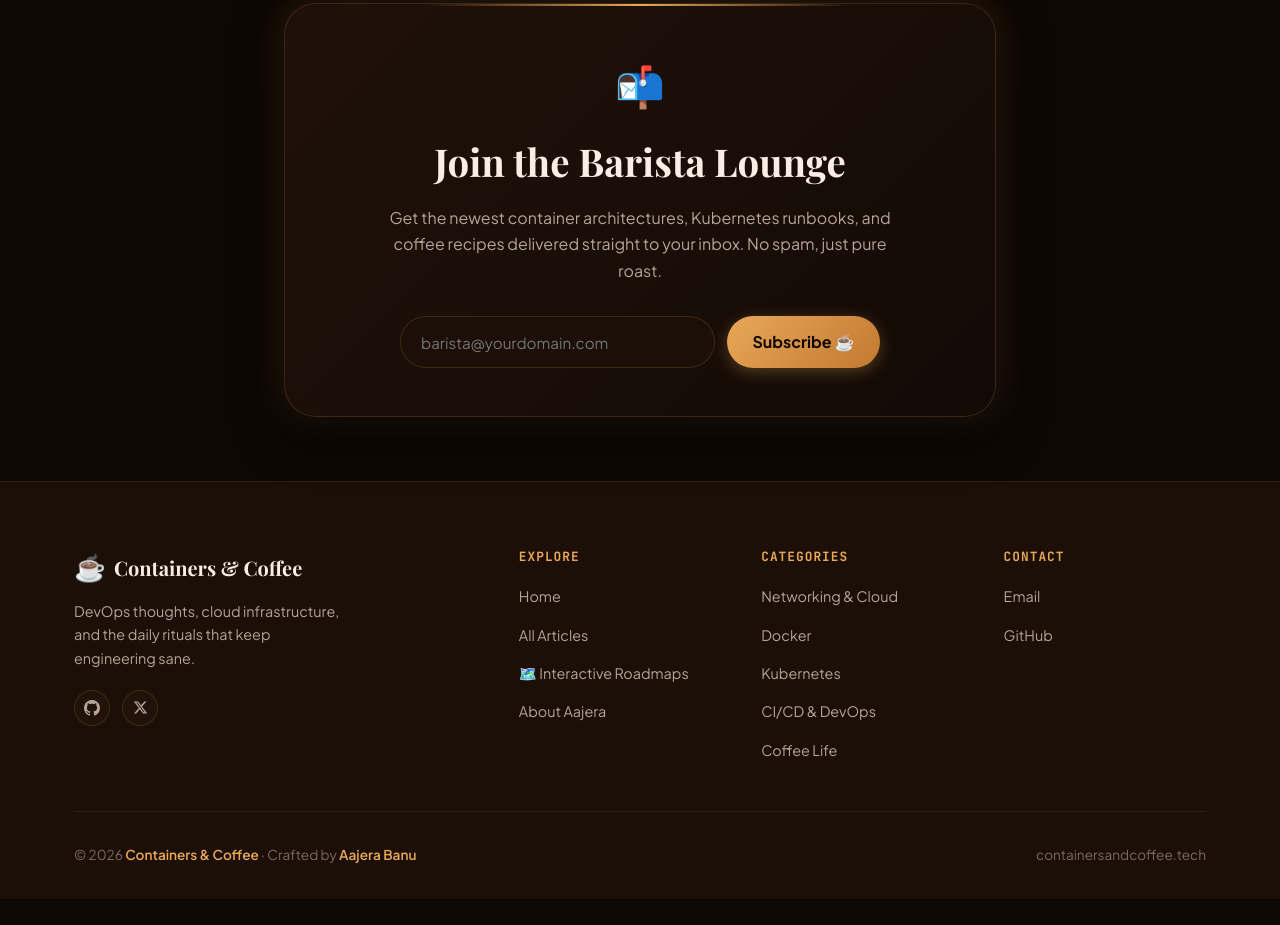
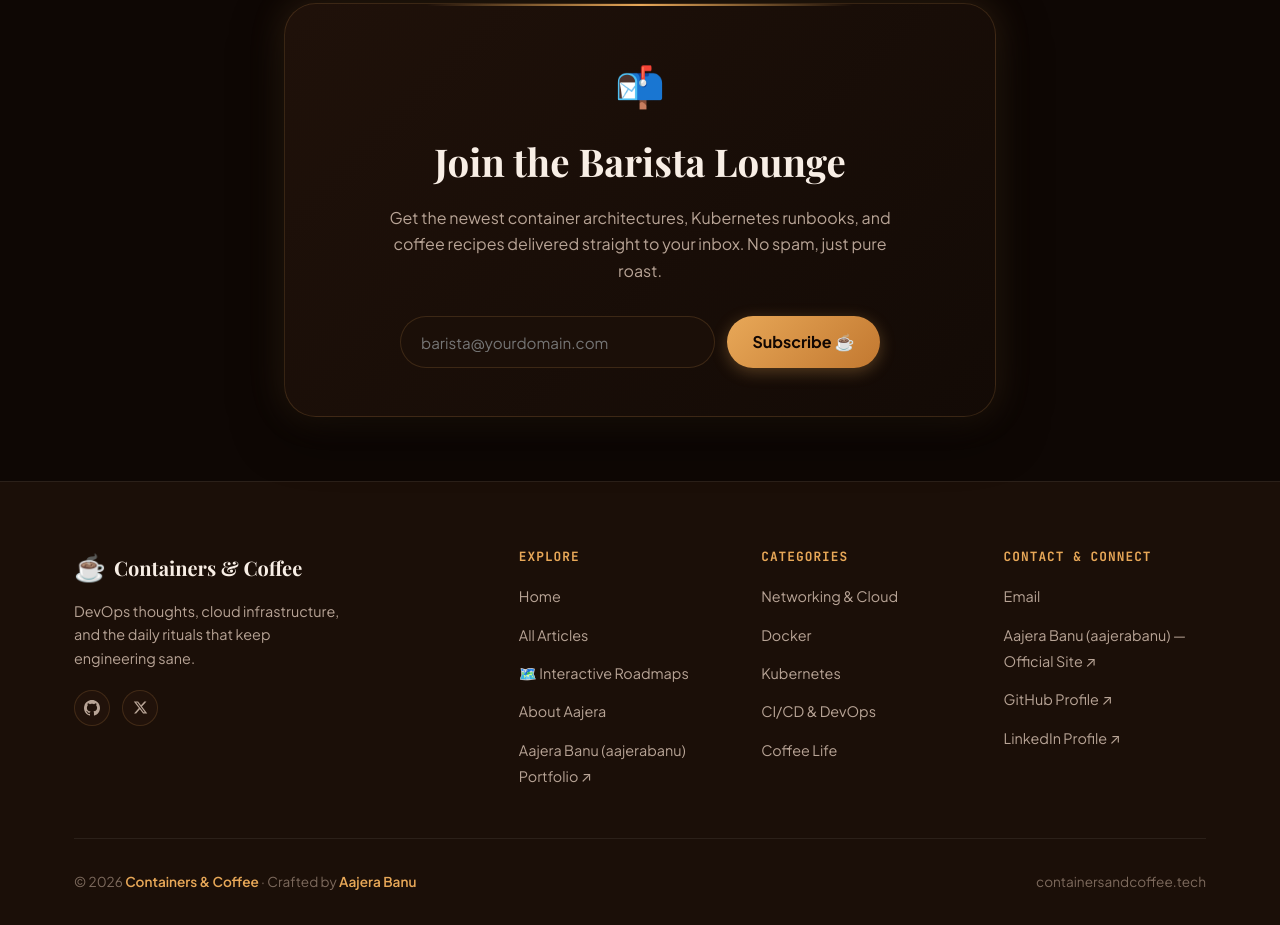
Before and after one commit to kerthikdev/containersandcoffee, a website: page index.html in a window 1280 px wide. Shown: the part 2852-3777 px from the top of the page. Before the commit the page ends 3751 px from the top, so only its background shows below. Drawn offline with nearby package versions, Linux system fonts and the light colour scheme; a web font is replaced by a local one.

Commit message:
Update author backlinks to https://www.aajerabanu.me with target keyword aajerabanu

```diff
--- a/index.html
+++ b/index.html
@@ -288,6 +288,7 @@
             <li><a href="#blog" class="footer-link">All Articles</a></li>
             <li><a href="roadmap.html" class="footer-link">🗺️ Interactive Roadmaps</a></li>
             <li><a href="about.html" class="footer-link">About Aajera</a></li>
+            <li><a href="https://www.aajerabanu.me" class="footer-link" target="_blank" rel="noopener me">Aajera Banu (aajerabanu) Portfolio ↗</a></li>
           </ul>
         </div>
 
@@ -303,10 +304,12 @@
         </div>
 
         <div>
-          <h3 class="footer-col-title">Contact</h3>
+          <h3 class="footer-col-title">Contact &amp; Connect</h3>
           <ul class="footer-links">
             <li><a href="mailto:hello@containersandcoffee.tech" class="footer-link">Email</a></li>
-            <li><a href="https://github.com" class="footer-link" target="_blank" rel="noopener">GitHub</a></li>
+            <li><a href="https://www.aajerabanu.me" class="footer-link" target="_blank" rel="noopener me">Aajera Banu (aajerabanu) — Official Site ↗</a></li>
+            <li><a href="https://github.com/aajerabanu0508" class="footer-link" target="_blank" rel="noopener me">GitHub Profile ↗</a></li>
+            <li><a href="https://www.linkedin.com/in/aajerabanu/" class="footer-link" target="_blank" rel="noopener me">LinkedIn Profile ↗</a></li>
           </ul>
         </div>
       </div>
```
Also changed, not shown: about.html (+5 -2 lines), roadmap.html (+3 -3 lines).
